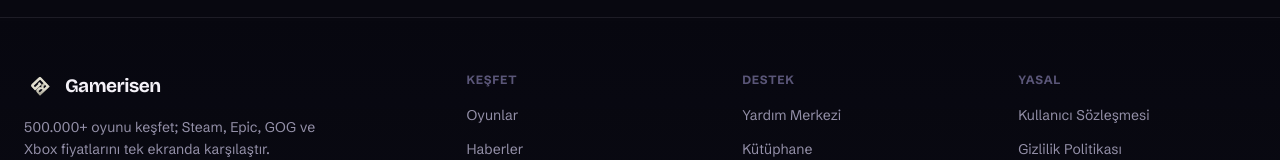
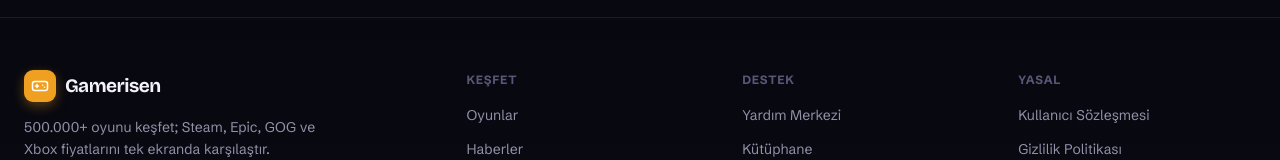
Before and after one commit to mfabey/gamepick, a Next.js app: page /login in a window 1280 px wide. Shown: the part 788-948 px from the top of the page. Built offline with nearby package versions, Linux system fonts and the light colour scheme; no server answers.

Commit message:
Revert "Update footer logo"
This reverts commit f92d3209eaa29d00043e829612c5bd258c3ef44f.

```diff
--- a/app/components/Footer.jsx
+++ b/app/components/Footer.jsx
@@ -74,9 +74,16 @@ export default function Footer() {
         <div>
           <Link href="/" style={{ display: 'flex', alignItems: 'center', gap: 9, textDecoration: 'none', marginBottom: 14, width: 'fit-content' }}>
             <span style={{
-              width: 32, height: 32, display: 'flex', alignItems: 'center', justifyContent: 'center'
+              width: 32, height: 32, borderRadius: 9, background: 'var(--accent)',
+              display: 'flex', alignItems: 'center', justifyContent: 'center',
+              boxShadow: '0 4px 12px color-mix(in srgb, var(--accent) 35%, transparent)',
             }}>
-              <img src="/logo.png" alt="Gamerisen" style={{ width: '100%', height: '100%', objectFit: 'contain' }} />
+              <svg width="18" height="18" viewBox="0 0 24 24" fill="none" stroke="#fff" strokeWidth="2" strokeLinecap="round" strokeLinejoin="round">
+                <rect x="2" y="6" width="20" height="12" rx="3" />
+                <path d="M6 12h4M8 10v4" />
+                <circle cx="15.5" cy="11" r="1" fill="#fff" stroke="none" />
+                <circle cx="18" cy="13.5" r="1" fill="#fff" stroke="none" />
+              </svg>
             </span>
             <span style={{ fontFamily: 'var(--font-heading, var(--font-body))', fontWeight: 700, fontSize: 19, letterSpacing: '-0.5px', color: 'var(--text)' }}>Gamerisen</span>
           </Link>
```
